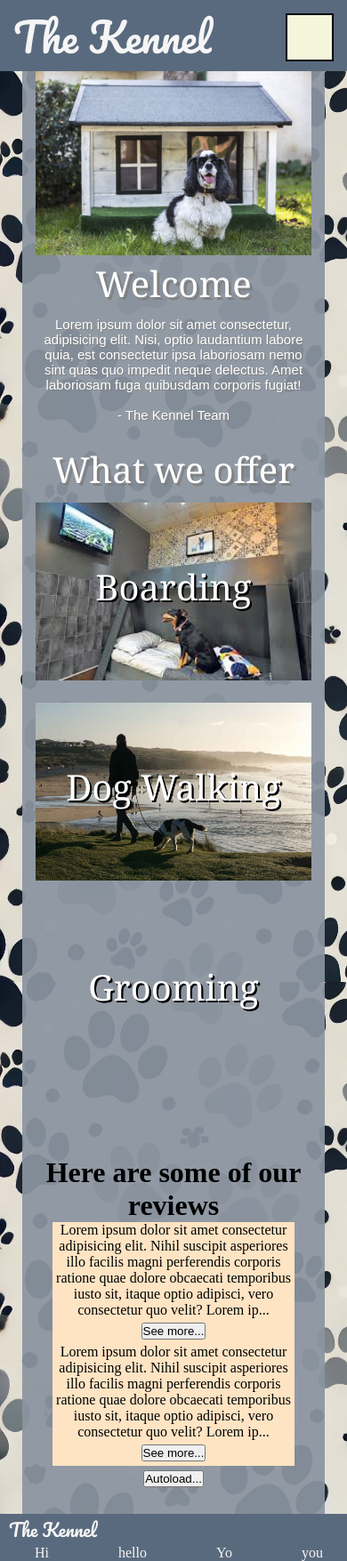
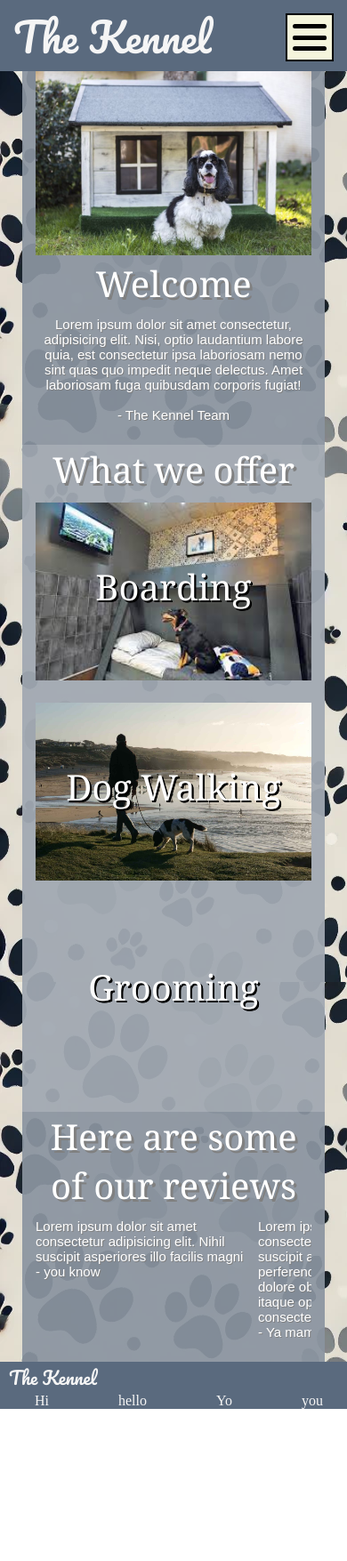
Before and after one commit to userMeatball/thekennel, a plain HTML site: page index.html in a window 390 px wide. Shown: the whole page at 89% size. After the commit the page ends 1584 px from the top, so only its background shows below. Drawn offline with Linux system fonts and the light colour scheme.

Commit message:
nav bar animation, x axis scroll reviews

```diff
--- a/index.html
+++ b/index.html
@@ -13,7 +13,12 @@
 
     <body>
         <nav>
-            <div id="navBtn"></div>
+            <div id="navBtn">
+                <span></span>
+                <span></span>
+                <span></span>
+                <span></span>
+            </div>
             <div id="navDisplay">
                 <ul>
                     <li>Home</li>
@@ -57,19 +62,22 @@
                     </div>
                 </div>
 
-                <div id="reviews">
+                <div id="reviews" class="contentDiv">
                     <h1 class="contentTitle">Here are some of our reviews</h1>
-                    <div class="reviewContainer">
-                        <p class="reviewPara">Lorem ipsum dolor sit amet consectetur adipisicing elit. Nihil suscipit asperiores illo facilis magni perferendis corporis ratione quae dolore obcaecati temporibus iusto sit, itaque optio adipisci, vero consectetur quo velit? Lorem ip...</p>
-                        <button class="seeMore">See more...</button>
+                    <div id="reviewWrapper">
+                        <div class="review">
+                                <p class="reviewPara">Lorem ipsum dolor sit amet consectetur adipisicing elit. Nihil suscipit asperiores illo facilis magni </p>
+                                <p>- you know</p>
+                        </div>
+                        <div class="review">
+                            <p class="reviewPara">Lorem ipsum dolor sit amet consectetur adipisicing elit. Nihil suscipit asperiores illo facilis magni perferendis corporis ratione quae dolore obcaecati temporibus iusto sit, itaque optio adipisci, vero consectetur quo velit? Lorem ip...</p>
+                            <p>- Ya mam</p>
+                        </div>
+                        <div class="review">
+                            <p class="reviewPara">Lorem ipsum dolor sit amet consectetur adipisicing elit. Nihil suscipit asperiores illo facilis magni perferendis corporis ratione quae dolore obcaecati temporibus iusto sit, itaque optio adipisci, vero consectetur quo velit? Lorem ip...</p>
+                            <p>- Anonymous</p>
+                        </div>
                     </div>
-                    <div class="reviewContainer">
-                        <p class="reviewPara">Lorem ipsum dolor sit amet consectetur adipisicing elit. Nihil suscipit asperiores illo facilis magni perferendis corporis ratione quae dolore obcaecati temporibus iusto sit, itaque optio adipisci, vero consectetur quo velit? Lorem ip...</p>
-                        <button class="seeMore">See more...</button>
-                    </div>
-
-                    <!-- if no more reviews, sticky reviews on scroll... -->
-                    <button type="button" id="reviewMore" class="seeMore">Autoload...</button>
                 </div>
 
             </div>
--- a/script.js
+++ b/script.js
@@ -1,18 +1,11 @@
 nav = document.getElementsByTagName("nav");
 navBtn = document.querySelector("#navBtn");
 navDisplay = document.querySelector("#navDisplay");
-navState = false; /* false = hidden true = show */
 
 navBtn.onclick = function() {
-    if (navState == false) {
-        navDisplay.style.display = "block";
-        document.body.style.overflow = "hidden"; // stop scrolling
-        navState = true;
-    } else if (navState == true) {
-        navDisplay.style.display = "none";
-        document.body.style.overflow = "visible"; // enable scrolling
-        navState = false;
-    }
+    document.body.classList.toggle('active'); // bring this first or else can scroll for .2s
+    navBtn.classList.toggle('active');
+    navDisplay.classList.toggle('active');
 }
 
 // enquiry form
--- a/styles.css
+++ b/styles.css
@@ -5,10 +5,6 @@ html {
 body, h1, h2, p, a, form, div, footer, header, ul, li, select, label, button, input {
     padding: 0;
     margin: 0;
-}
-
-body {
-    background-color: #eee;
 }
 
 /***** COLOURS *****/
@@ -182,9 +178,76 @@ body {
         border: 2px solid;
         background-color: beige;
     }
+    #navBtn span {
+        display: block;
+        position: absolute;
+        left: 0;
+        right: 0;
+        left: 0;
+
+        height: 5px;
+        width: 75%;
+        margin: 0 auto;
+
+        background: black;
+        border-radius: 9px;
+        opacity: 1;
+
+        -webkit-transform: rotate(0deg);
+        -moz-transform: rotate(0deg);
+        -o-transform: rotate(0deg);
+        transform: rotate(0deg);
+
+        -webkit-transition: .25s ease-in-out;
+        -moz-transition: .25s ease-in-out;
+        -o-transition: .25s ease-in-out;
+        transition: .25s ease-in-out;
+
+    }
+
+    #navBtn span:nth-child(1) {
+        top: 20%;
+    }
+    #navBtn span:nth-child(2), #navBtn span:nth-child(3) {
+        top: 45%;
+    }
+    #navBtn span:nth-child(4) {
+        bottom: 20%;
+    }
+
+    #navBtn.active span:nth-child(1) {
+        width: 0%;
+    }
+    #navBtn.active span:nth-child(2) {
+        -webkit-transform: rotate(45deg);
+        -moz-transform: rotate(45deg);
+        -o-transform: rotate(45deg);
+        transform: rotate(45deg);
+    }
+    #navBtn.active span:nth-child(3) {
+        -webkit-transform: rotate(-45deg);
+        -moz-transform: rotate(-45deg);
+        -o-transform: rotate(-45deg);
+        transform: rotate(-45deg);
+    }
+    #navBtn.active span:nth-child(4) {
+        width: 0;
+      }
+
+
     #navDisplay {
         position: fixed;
         display: none;
+    }
+
+    /* disable scrolling when nav active */
+    body.active {
+        overflow:hidden;
+    }
+
+    #navDisplay.active {
+        position: fixed;
+        display: block;
         z-index: 98;
         top: 0;
         right: 0;
@@ -253,14 +316,14 @@ body {
     /***** CONTENTMAIN *****/
 
     #contentMain {
-        margin: 0 25px;
+        margin: 0 25px 0 25px;
         background-color: #8b94a0ec;
     }
 
     /***** CONTENTDIV *****/
 
     .contentDiv {
-        margin: 0 15px 25px 15px;
+        padding: 0px 15px 25px 15px;
     }
 
     .contentDiv h1 {
@@ -298,6 +361,7 @@ body {
     #services {
         text-align: center;
         padding-bottom: 10px;
+        background-color: #eeeeee35
     }
     .serviceDiv {
         width: 100%;
@@ -338,18 +402,22 @@ body {
     /* REVIEWS */
 
     #reviews {
-        max-height: 600px;
-        padding: 25px 0;
-        text-align: center;
-        overflow: hidden;
+
     }
 
-    #reviews div {
-        display: block;
+    #reviews h1 {
         text-align: center;
-        margin: auto;
-        width: 80%;
-        background-color: bisque;
+    }
+
+    #reviewWrapper {
+        display: flex;
+        overflow: auto;
+        max-height: 200px;
+    }
+
+    .review {
+        min-width: 250px;
+        max-height: 200px;
     }
 
     /*FOOTER*/
```
